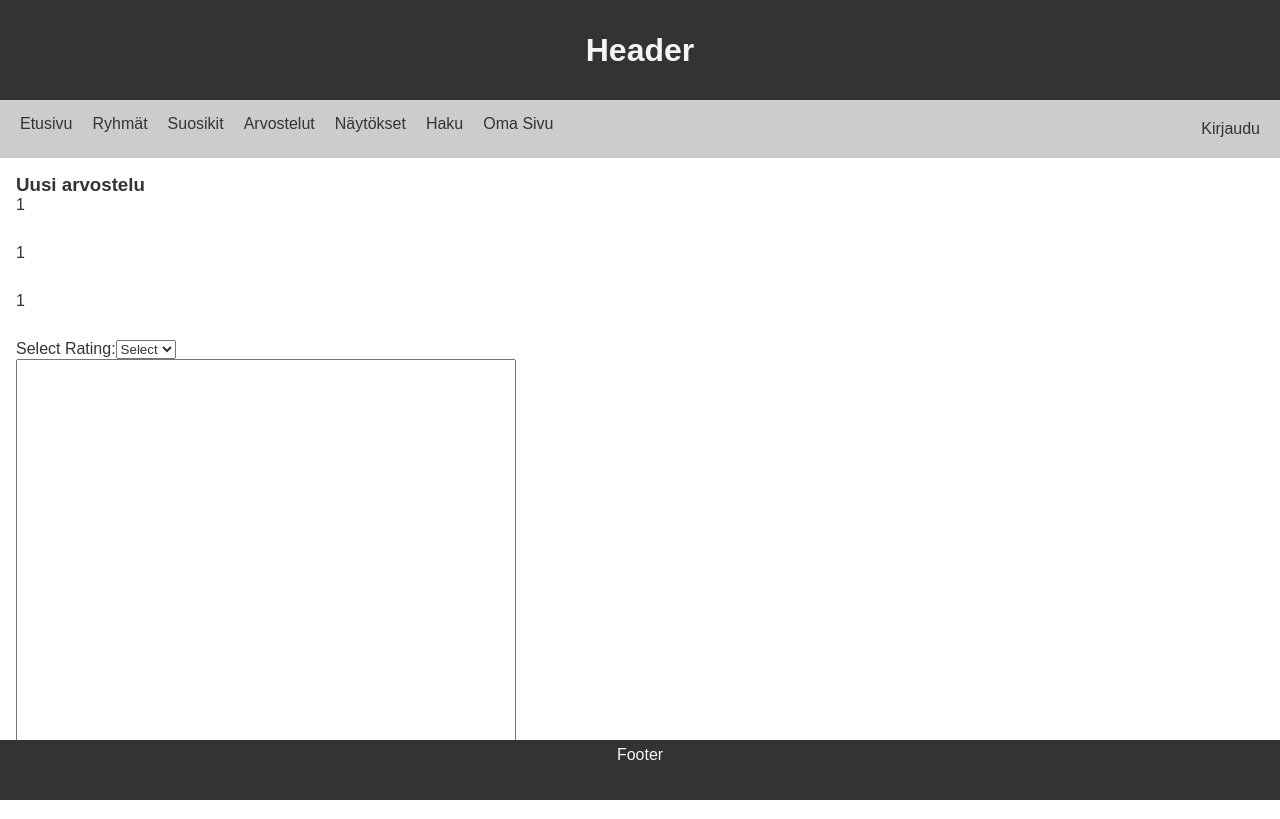
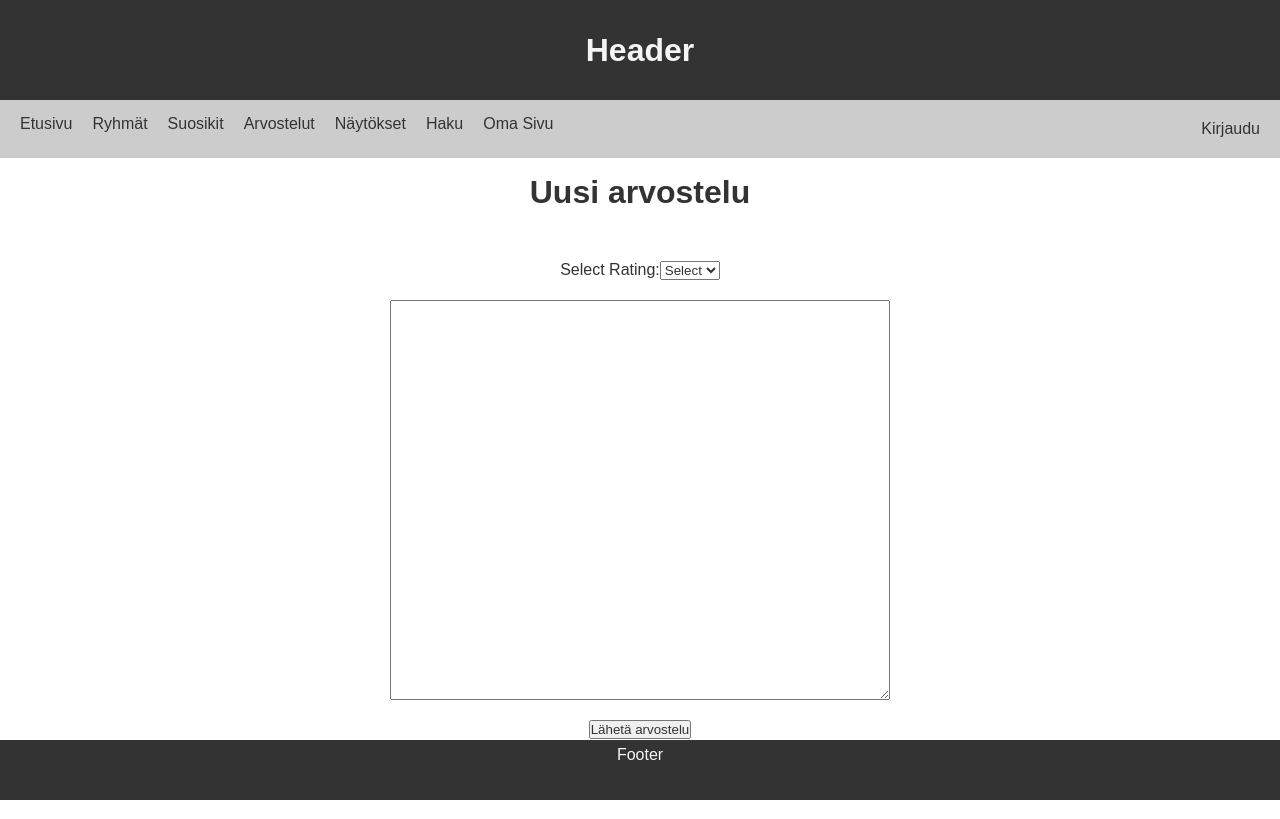
Before and after one commit to TVT23KMO-18/webprojekti, a React (Create React App) app: page /uusiarvostelu/1/1/1 in a window 1280 px wide. Built offline with nearby package versions, Linux system fonts and the light colour scheme.

Commit message:
arvostelut muokkausta

```diff
--- a/src/pages/Arvostelut.js
+++ b/src/pages/Arvostelut.js
@@ -160,12 +160,12 @@ export default function Arvostelut() {
             </div>
           ) : null}
           <div className="row">
-            <h3>{arvostelu.name}</h3>
-            <p>{arvostelu.title}</p>
-            <p>{arvostelu.arvosana}</p>
-            <p>{arvostelu.arvosteluTeksti}</p>
-            <p>{arvostelu.studioName}</p>
             <StarRating rating={arvostelu.arvosana} />
+            <h3 className="elokuvannimi">{arvostelu.title}</h3>
+            <h3 className="arvostelijanimi">{arvostelu.name}</h3>
+            <div className="arvosteluteksti">
+              <p>{arvostelu.arvosteluTeksti}</p>
+            </div>
           </div>
           <div className="nappi">
             <button
@@ -183,9 +183,8 @@ export default function Arvostelut() {
       ))}
       <Popup className="lisätieto" trigger={triggerState}>
         <p>{name}</p>
-        <p>Made by:{studioName}</p>
+        <p>Made by: {studioName}</p>
         <p>{overview}</p>
-
         <button onClick={() => setTrigger(false)}>Sulje</button>
       </Popup>
     </div>
--- a/src/pages/Haku.css
+++ b/src/pages/Haku.css
@@ -33,8 +33,3 @@ img {
   width: 200px;
   margin: 10px;
 }
-
-.link-button {
-  width: 50%;
-  margin-bottom: 10px;
-}
--- a/src/pages/Haku.js
+++ b/src/pages/Haku.js
@@ -172,14 +172,14 @@ export default function Haku() {
         />
         <div className="napit"></div>
         <button>Lisää suosikkeihin</button>
-        <div className="linkkinappi">
+
         <Link
           to={`/uusiarvostelu/${mediaType}/${movieId}/${name}`}
           className="nav-link"
         >
           <button>Arvostele</button>
         </Link>
-        </div>
+
         <button
           onClick={() => {
             setTrigger(false);
--- a/src/pages/Popup.css
+++ b/src/pages/Popup.css
@@ -5,13 +5,17 @@
   width: 80%;
   height: 500px;
   transform: translate(-50%, -50%);
-  background-color: white;
+  background-color: var(--dark-color);
   display: flex;
   flex-direction: column;
   justify-content: center;
   align-items: center;
 }
-
+.popupcontainer p {
+  color: var(--light-color);
+  width: 80%;
+  text-align: center;
+}
 .popupcontainer img {
   margin-bottom: 10px;
 }
@@ -20,10 +24,7 @@
   width: 50%;
   margin-bottom: 10px;
 }
-.linkkinappi .napit button {
-  width: 50%;
-  margin-bottom: 10px;
-}
+
 p {
   margin-bottom: 30px;
 }
--- a/src/pages/UusiArvostelu.css
+++ b/src/pages/UusiArvostelu.css
@@ -1,5 +1,23 @@
+.uusiarvostelucontainer {
+  width: 80%;
+  margin: auto;
+  align-items: center;
+  margin: auto;
+  margin-top: 50px;
+  margin-bottom: 80px;
+  display: flex;
+  flex-direction: column;
+}
+h1 {
+  text-align: center;
+}
 textarea {
   height: 400px;
   width: 500px;
   padding: 5px;
+  margin-top: 20px;
 }
+
+.uusiarvostelunappi {
+  margin-top: 20px;
+}
--- a/src/pages/UusiArvostelu.js
+++ b/src/pages/UusiArvostelu.js
@@ -54,11 +54,8 @@ export default function UusiArvostelu() {
   }
   return (
     <div>
-      <h3>Uusi arvostelu</h3>
-      <p>{mediaType}</p>
-      <p>{movieId}</p>
-      <p>{title}</p>
-
+      <h1>Uusi arvostelu</h1>
+      <div className="uusiarvostelucontainer">
         <div>
           <label>Select Rating:</label>
           <select value={rating} onChange={handleChange}>
@@ -76,8 +73,10 @@ export default function UusiArvostelu() {
           alue={text}
           onChange={textChange}
         ></textarea>
-      <div></div>
+        <div className="uusiarvostelunappi">
           <button onClick={setReview}>Lähetä arvostelu</button>
+        </div>
+      </div>
     </div>
   );
 }
```
Lines whose indentation alone changed are shown as unchanged.
